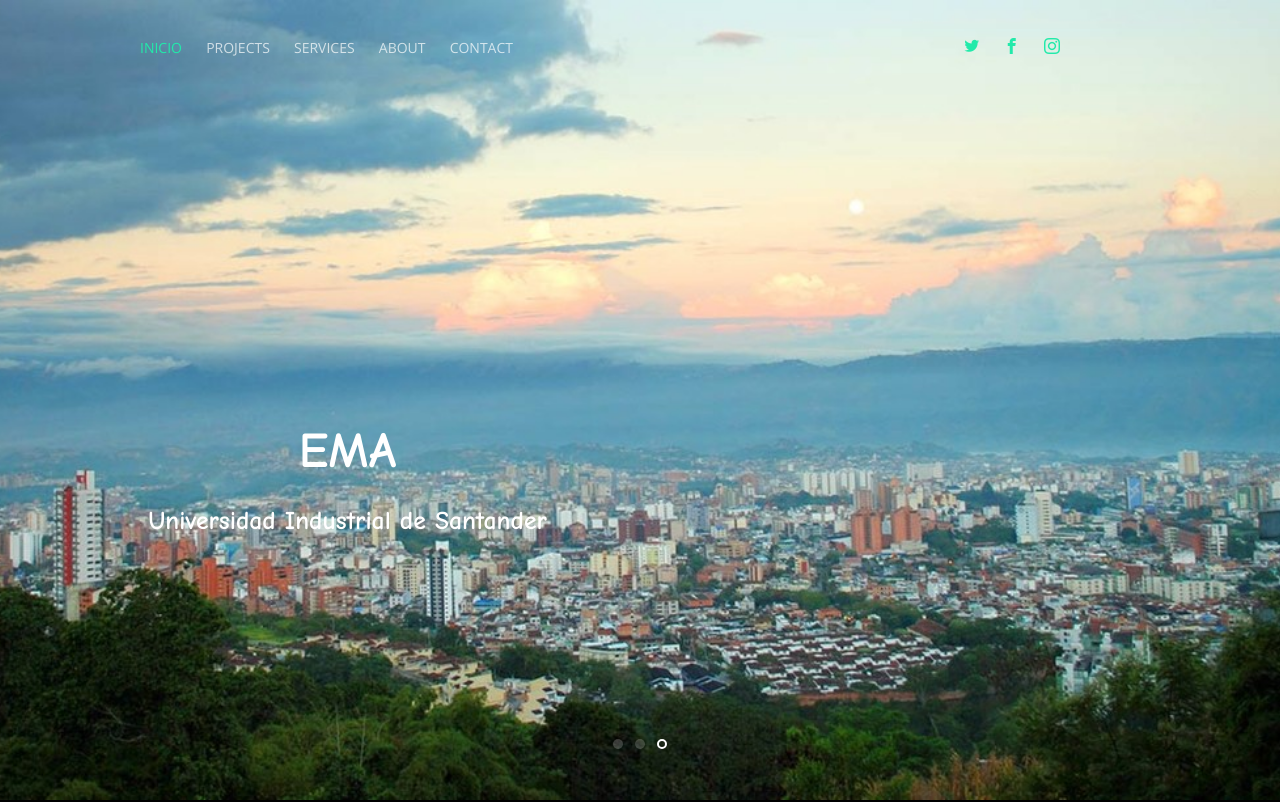
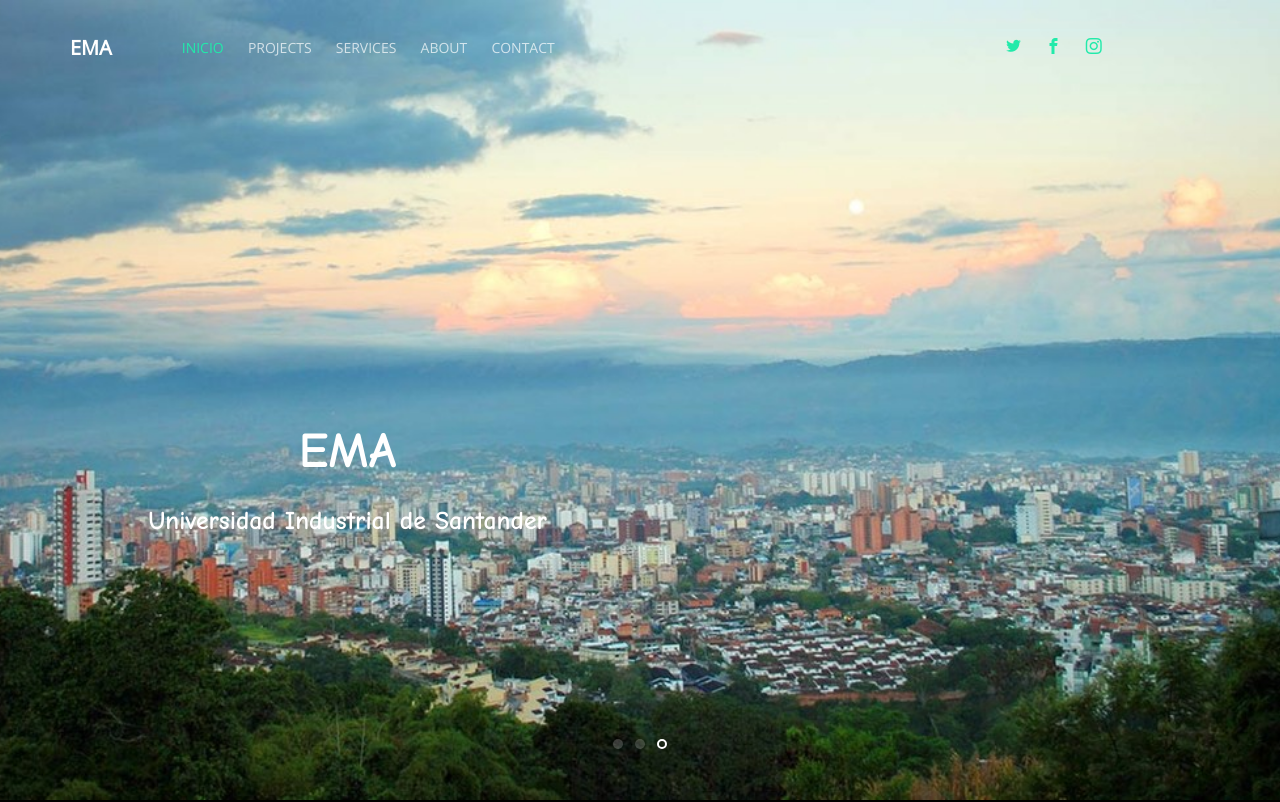
Before and after one commit to EMAUIS/UIS-EMA, a website: page index.html in a window 1280 px wide. Shown: the top 802 px of the page. Drawn offline with nearby package versions, Linux system fonts and the light colour scheme; files whose address does not match are found by name.

Commit message:
Update index.html

```diff
--- a/index.html
+++ b/index.html
@@ -26,7 +26,7 @@
 
   <header role="banner" class="probootstrap-header">
     <div class="container">
-       <a href="index.html" class="probootstrap-logo"><img scr="img/logo.jpg"></a>
+       <a href="index.html" class="probootstrap-logo">EMA</a>
 
         <a href="#" class="probootstrap-burger-menu visible-xs" ><i>Menu</i></a>
         <div class="mobile-menu-overlay"></div>
```
